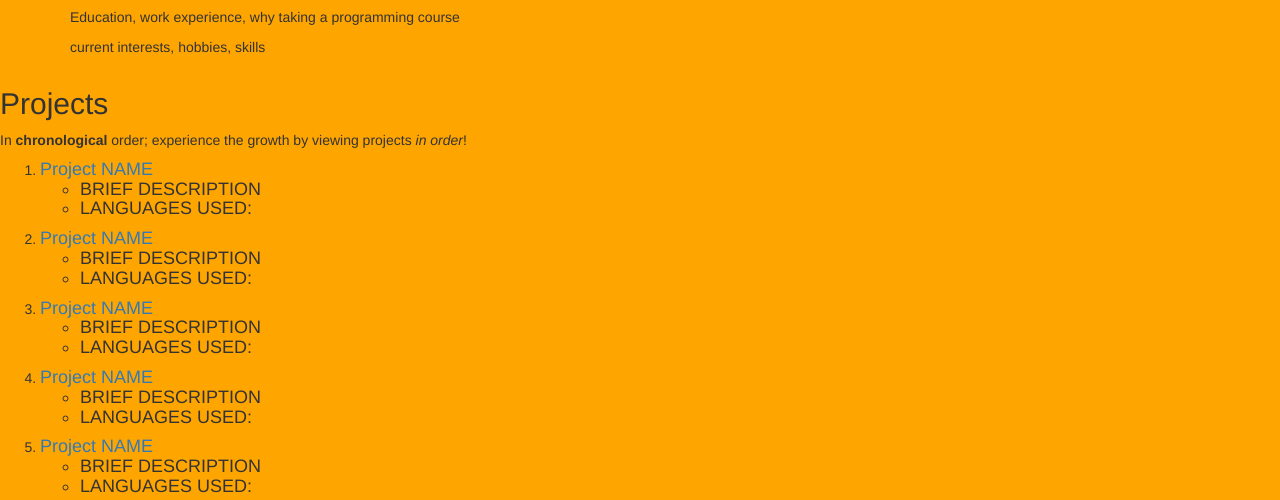
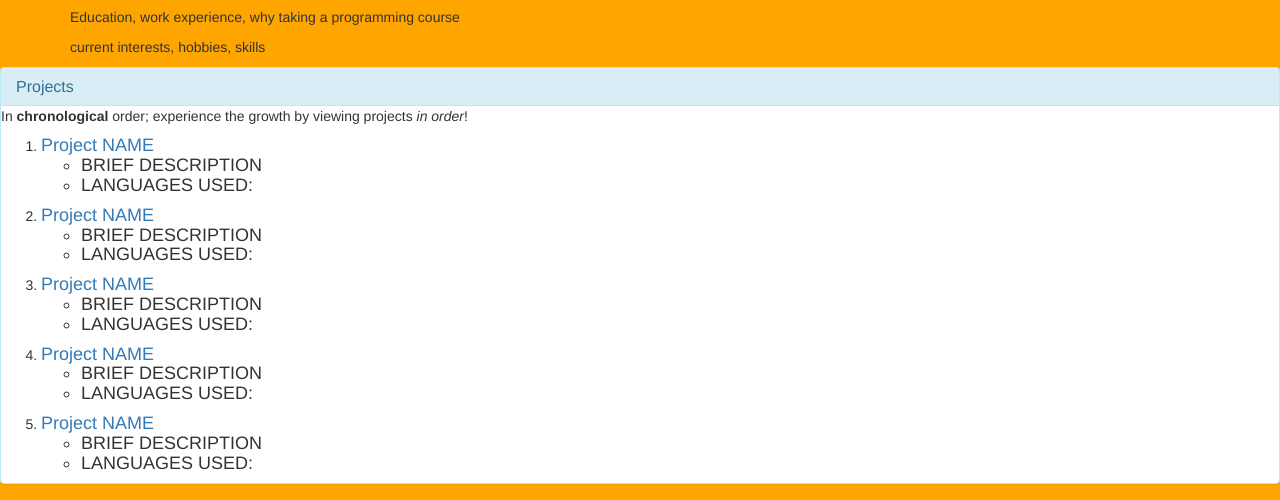
Before and after one commit to AramisDad/code-review-1, a plain HTML site: page index.html in a window 1280 px wide. Shown: the part 469-969 px from the top of the page. Drawn offline with nearby package versions, Linux system fonts and the light colour scheme.

Commit message:
add panel heading to project section

```diff
--- a/index.html
+++ b/index.html
@@ -13,9 +13,7 @@
       </div>
     </div>
 
-    <div class="profilephoto">
       <img src="img/profile-photo.jpg" alt="Photo of Malcolm Womble" width="250px">
-    </div>
 
     <div class ="container">
       <h2>About Me</h2>
@@ -25,7 +23,11 @@
       <p>current interests, hobbies, skills</p>
     </div>
 
-    <h2>Projects</h2>
+
+    <div class="panel panel-info">
+      <div class="panel-heading">
+        <h2 class="panel-title">Projects</h2>
+      </div>
 
           <p>In <strong>chronological</strong> order; experience the growth by viewing projects <em>in order</em>!</p>
 
@@ -65,6 +67,9 @@
                 </ul>
               </li>
             </ol>
+      </div>
+
+
 
 
   </body>
```
Lines whose indentation alone changed are shown as unchanged.
